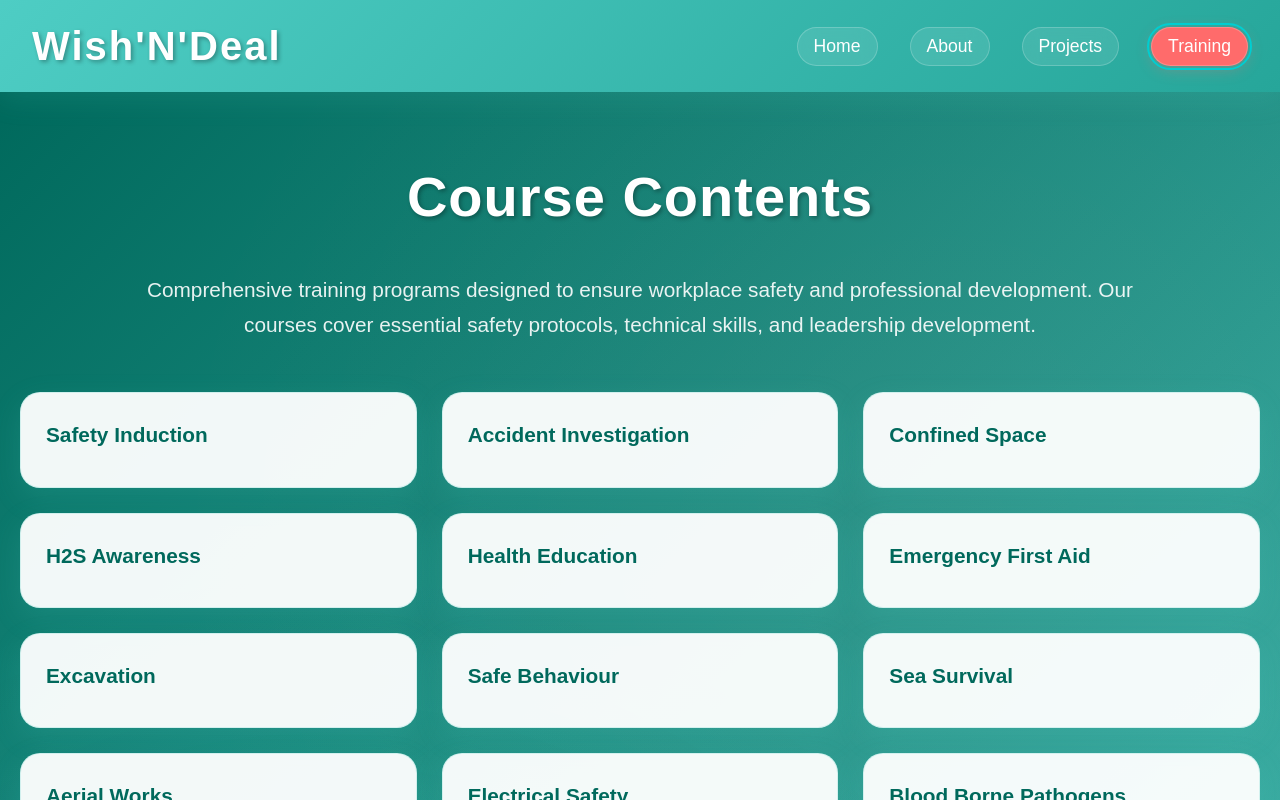
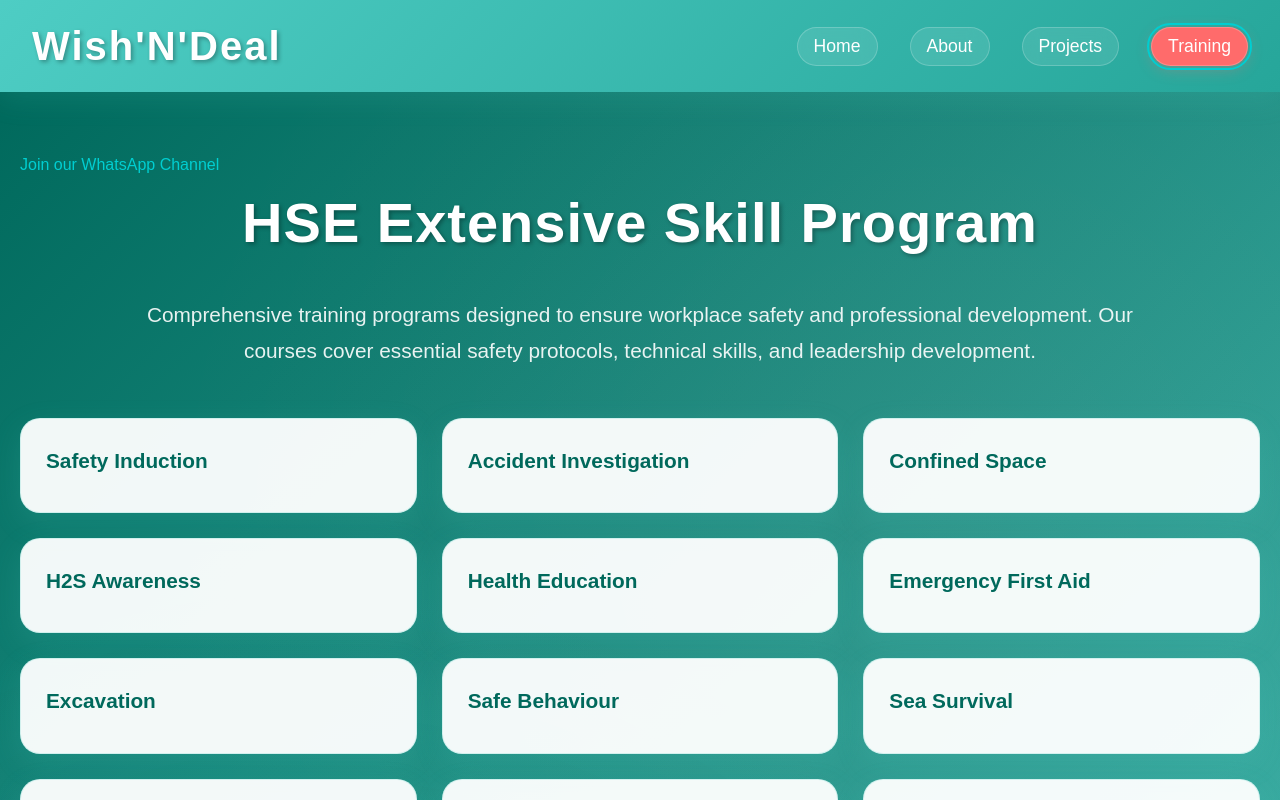
Before and after one commit to SardarHaseeb2510/wndengineering, a React (Vite) app: page / in a window 1280 px wide. Both pictures are taken after a click on the button "Training". Shown: the top 800 px of the page. Built offline with nearby package versions, Linux system fonts and the light colour scheme.

Commit message:
Commiting changes

```diff
--- a/src/components/Footer.jsx
+++ b/src/components/Footer.jsx
@@ -55,6 +55,7 @@ const Footer = () => {
 
 
 
+
         <div className="footer-bottom">
           <div className="footer-bottom-content">
             <p>&copy; 2024 Wish'N'Deal. All rights reserved.</p>
--- a/src/components/Training.jsx
+++ b/src/components/Training.jsx
@@ -46,7 +46,8 @@ const Training = () => {
   return (
     <section id="training" className="training-section">
       <div className="container">
-        <h2>Course Contents</h2>
+        <a href="https://whatsapp.com/channel/0029VbCFI8h0wajoqzfgl21b" target="_blank" rel="noopener noreferrer" className="whatsapp-link">Join our WhatsApp Channel</a>
+        <h2>HSE Extensive Skill Program</h2>
         <p className="training-intro">
           Comprehensive training programs designed to ensure workplace safety and professional development.
           Our courses cover essential safety protocols, technical skills, and leadership development.
```
